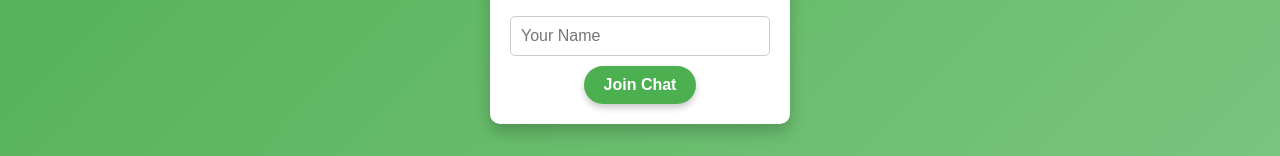
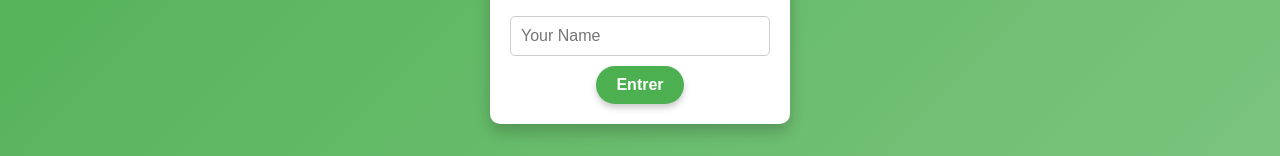
Before and after one commit to S7IRIWII/my-chat-app, a website: page public/index.html in a window 1280 px wide. Shown: the part 382-538 px from the top of the page. Drawn offline with nearby package versions, Linux system fonts and the light colour scheme; no server answers.

Commit message:
Update index.html

```diff
--- a/public/index.html
+++ b/public/index.html
@@ -11,7 +11,7 @@
     <div id="login-screen">
         <h1>Entrer votre nom : </h1>
         <input type="text" id="username" placeholder="Your Name" />
-        <button id="join-btn">Join Chat</button>
+        <button id="join-btn">Entrer</button>
     </div>
 
     <div id="chat-screen" style="display: none;">
```
